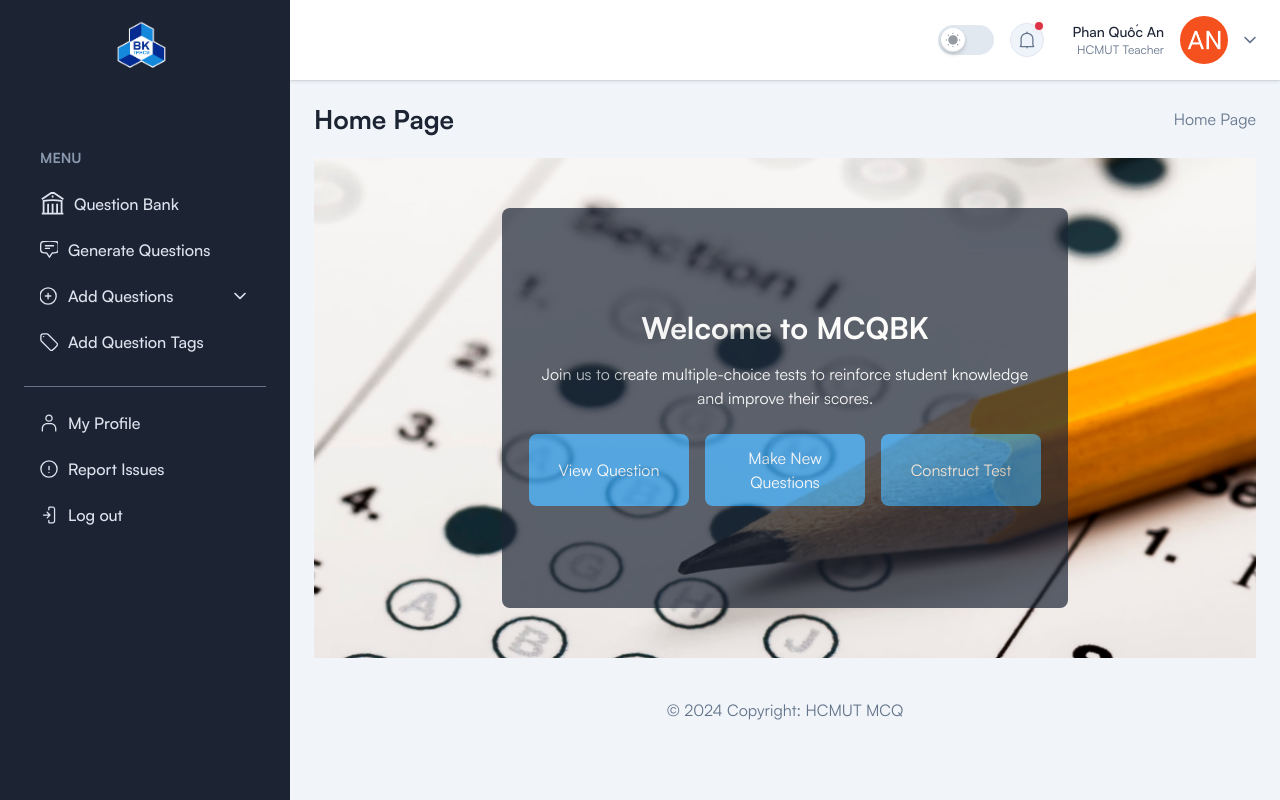
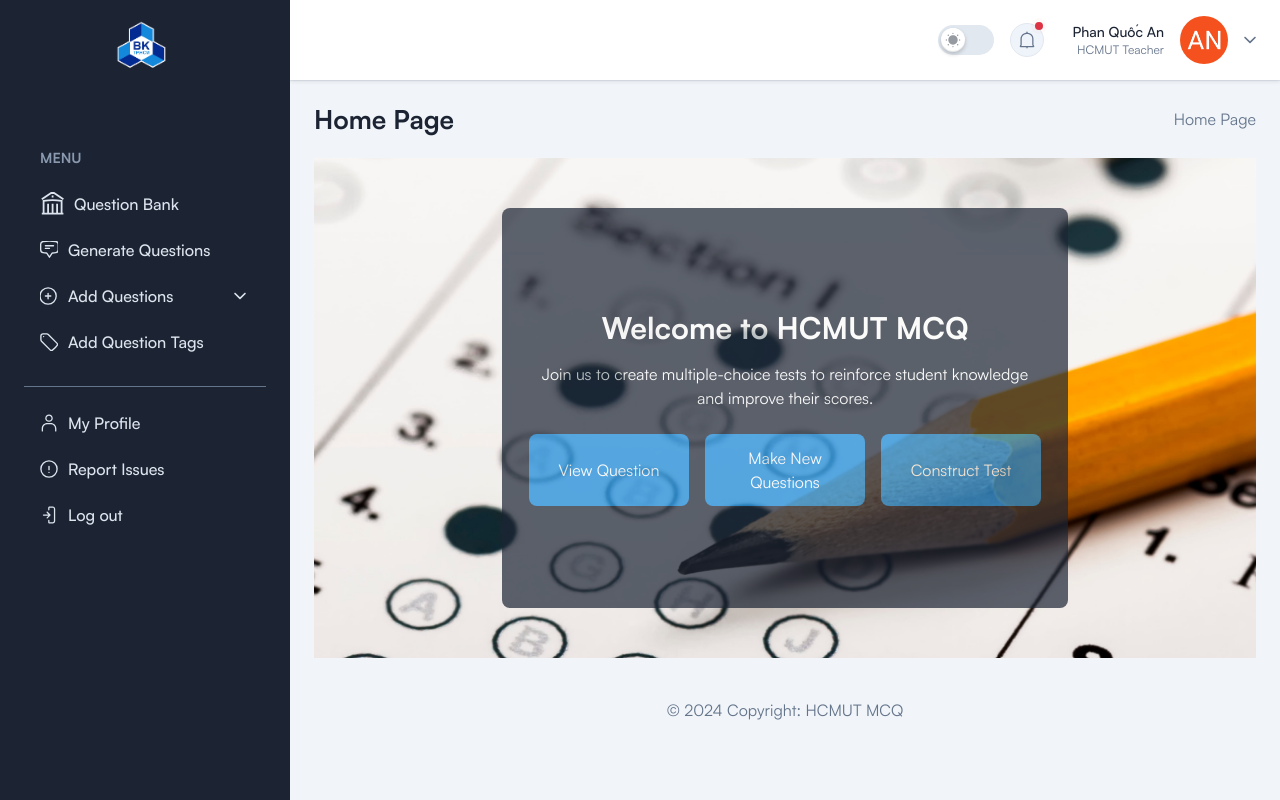
Before and after one commit to QuagHug/mcq_fe, a React (Vite) app: page / in a window 1280 px wide. Built offline with nearby package versions, Linux system fonts and the light colour scheme.

Commit message:
first commit

```diff
--- a/src/pages/Dashboard/HomePage.tsx
+++ b/src/pages/Dashboard/HomePage.tsx
@@ -19,7 +19,7 @@ const ECommerce = () => {
           >
             {/* Heading */}
             <h2 className="text-3xl font-bold text-white mb-4">
-              Welcome to MCQBK
+              Welcome to HCMUT MCQ
             </h2>
             {/* Paragraph */}
             <p className="text-white text-center mb-6">
```
Also changed, not shown: 1 other file (tests, documents, lock files or other folders).
